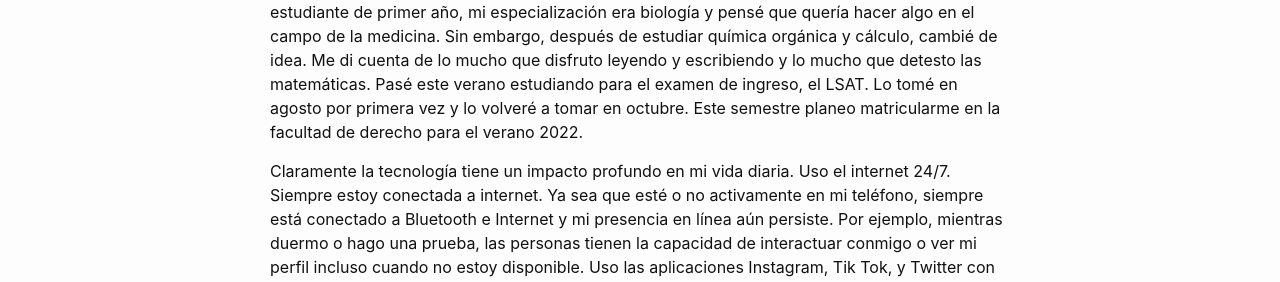
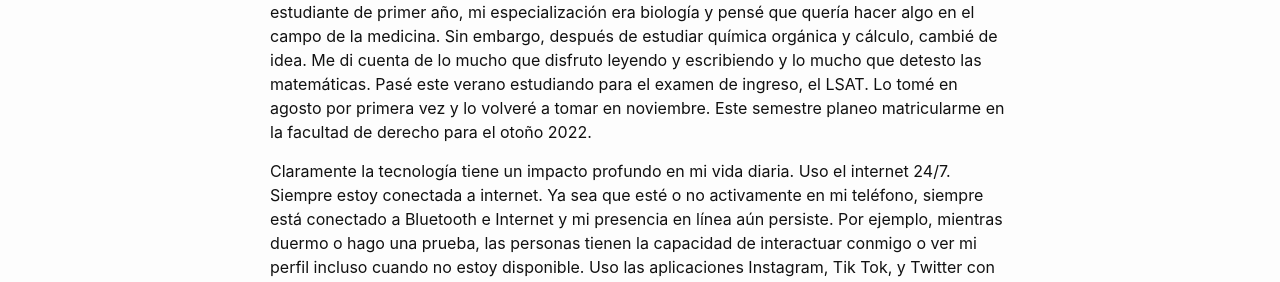
Before and after one commit to charkessinger/charkessinger.github.io, a Jekyll site: the page built from sobre_mi.md, in a window 1280 px wide. Shown: the part 290-572 px from the top of the page. Built offline with Jekyll 4.4.1, drawn with Linux system fonts in a browser that asks for light colours; some of the changed text lies outside the part shown.

Commit message:
update again

```diff
--- a/sobre_mi.md
+++ b/sobre_mi.md
@@ -3,7 +3,7 @@
 title: Sobre mi
 permalink: /sobre_mi/
 ---
-<p>Mi nombre es Charlotte Kessinger y tengo veintiún años. Nací el 13 de enero en Lexington, Kentucky. Después de graduarme de la escuela secundaria, me trasladé a Miami para estudiar en la Universidad de Miami porque quería salir de mi pueblo pequeña. Actualmente estoy en el cuarto año de la universidad. Estudio relaciones internacionales y español como un major y psicología como un minor. Me graduaré en la primavera de 2022 y no puedo creerlo. Cuando era estudiante de primer año, mi especialización era biología y pensé que quería hacer algo en el campo de la medicina. Sin embargo, después de estudiar química orgánica y cálculo, cambié de idea. Me di cuenta de lo mucho que disfruto leyendo y escribiendo y lo mucho que detesto las matemáticas. Pasé este verano estudiando para el examen de ingreso, el LSAT. Lo tomé en agosto por primera vez y lo volveré a tomar en octubre. Este semestre planeo matricularme en la facultad de derecho para el verano 2022.<p>
+<p>Mi nombre es Charlotte Kessinger y tengo veintiún años. Nací el 13 de enero en Lexington, Kentucky. Después de graduarme de la escuela secundaria, me trasladé a Miami para estudiar en la Universidad de Miami porque quería salir de mi pueblo pequeña. Actualmente estoy en el cuarto año de la universidad. Estudio relaciones internacionales y español como un major y psicología como un minor. Me graduaré en la primavera de 2022 y no puedo creerlo. Cuando era estudiante de primer año, mi especialización era biología y pensé que quería hacer algo en el campo de la medicina. Sin embargo, después de estudiar química orgánica y cálculo, cambié de idea. Me di cuenta de lo mucho que disfruto leyendo y escribiendo y lo mucho que detesto las matemáticas. Pasé este verano estudiando para el examen de ingreso, el LSAT. Lo tomé en agosto por primera vez y lo volveré a tomar en noviembre. Este semestre planeo matricularme en la facultad de derecho para el otoño 2022.<p>
 
 <p>Claramente la tecnología tiene un impacto profundo en mi vida diaria. Uso el internet 24/7. Siempre estoy conectada a internet. Ya sea que esté o no activamente en mi teléfono, siempre está conectado a Bluetooth e Internet y mi presencia en línea aún persiste. Por ejemplo, mientras duermo o hago una prueba, las personas tienen la capacidad de interactuar conmigo o ver mi perfil incluso cuando no estoy disponible. Uso las aplicaciones Instagram, Tik Tok, y Twitter con más frecuencia. Muchas de mis clases han analizado datos de sitios de redes sociales o se han centrado en la influencia de la tecnología en sus estudios. Sé que genero muchos datos en línea. Recibo anuncios dirigidos con frecuencia y cada vista de las redes sociales que uso probablemente use mis datos. He usado programas como Excel, EndNote, Microsoft Word, Powerpoint, Moviemaker, y algunos programas de matemáticas. No creo que el sistema educativo sea igual si no fuera por el avance y la accesibilidad de Internet.<p>
 
```
Also changed, not shown: 1 other file.
